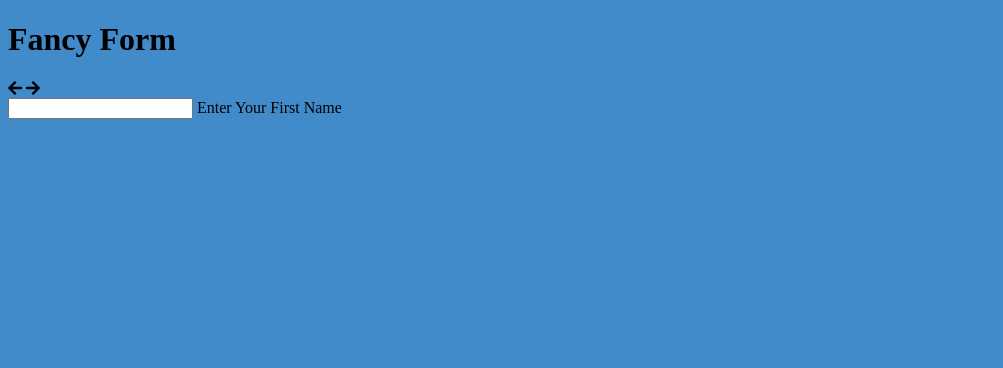
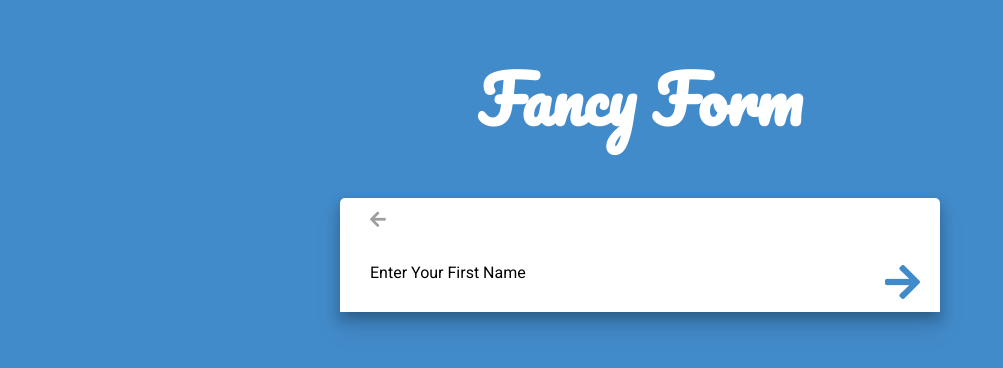
Before and after one commit to Raineldn/fancy-form, a website: page index.html in a window 1280 px wide. Shown: the whole page, without its empty margins (0-1003 px from the left). Drawn offline with Linux system fonts and the light colour scheme.

Commit message:
added styling to buttons and input

```diff
--- a/index.html
+++ b/index.html
@@ -12,7 +12,7 @@
 		<h1 class="logo">Fancy Form</h1>
 		<div id="form-box">
 			<i id="prev-btn" class="fas fa-arrow-left"></i>
-			<i id="prev-btn" class="fas fa-arrow-right"></i>
+			<i id="next-btn" class="fas fa-arrow-right"></i>
 			<div id="input-group">
 				<input id="input-field" required>
 				<label id="input-label">Enter Your First Name</label>
--- a/scss/main.scss
+++ b/scss/main.scss
@@ -1,5 +1,92 @@
+@import url('https://fonts.googleapis.com/css?family=Pacifico|Roboto');
+
 $primary: #428bca;
+$secondary: lighten($primary, 30%);
+$light: #9e9e9e;
 
 body {
 	background: $primary;
+	font-family: 'Roboto', sans-serif;
+	margin: 0;
 }
+
+h1.logo {
+	color: #fff;
+	font-family: 'Pacifico', cursive;
+	font-size: 4em;
+}
+
+#container {
+	height: 100vh;
+	display: flex;
+	flex-direction: column;
+	justify-content: top;
+	align-items: center;
+}
+
+#form-box {
+	background: #fff;
+	position: relative;
+	width: 600px;
+	border-top-right-radius: 5px;
+	border-top-left-radius: 5px;
+	box-shadow: 0 16px 24px 2px rgba(0, 0, 0, 0.1), 0 6px 10px 5px rgba(0, 0, 0, 0.1), 0 8px 10px -5px rgba(0, 0, 0, 0.2);
+	transition: transform 0.1s ease-in-out;
+}
+
+#form-box.close {
+	width: 0;
+	padding: 0;
+	overflow: hidden;
+	transition: 0.8s ease-in-out;
+	box-shadow: 0 16px 24px 2px rgba(0, 0, 0, 0);
+}
+
+#next-btn {
+	position: absolute;
+	right: 20px;
+	bottom: 10px;
+	font-size: 40px;
+	color: $primary;
+	float: right;
+	cursor: pointer;
+	z-index: 2;
+
+	&:hover {
+		color: $secondary;
+	}
+}
+
+#prev-btn {
+	position: absolute;
+	font-size: 18px;
+	left: 30px;
+	top: 12px;
+	z-index: 2;
+	color: $light;
+	float: right;
+	cursor: pointer;
+
+	&:hover {
+		color: $secondary;
+	}
+}
+
+#input-group {
+	position: relative;
+	padding: 30px 20px 20px 20px;
+	margin: 10px 60px 10px 10px;
+	opacity: 1;
+	transition: opacity 0.3s ease-in-out;
+
+	input {
+		position: relative;
+		width: 100%;
+		border: none;
+		font-size: 20px;
+		font-weight: bold;
+		outline: 0;
+		background: transparent;
+		box-shadow: none;
+	}
+}
```
Also changed, not shown: css/main.css.
